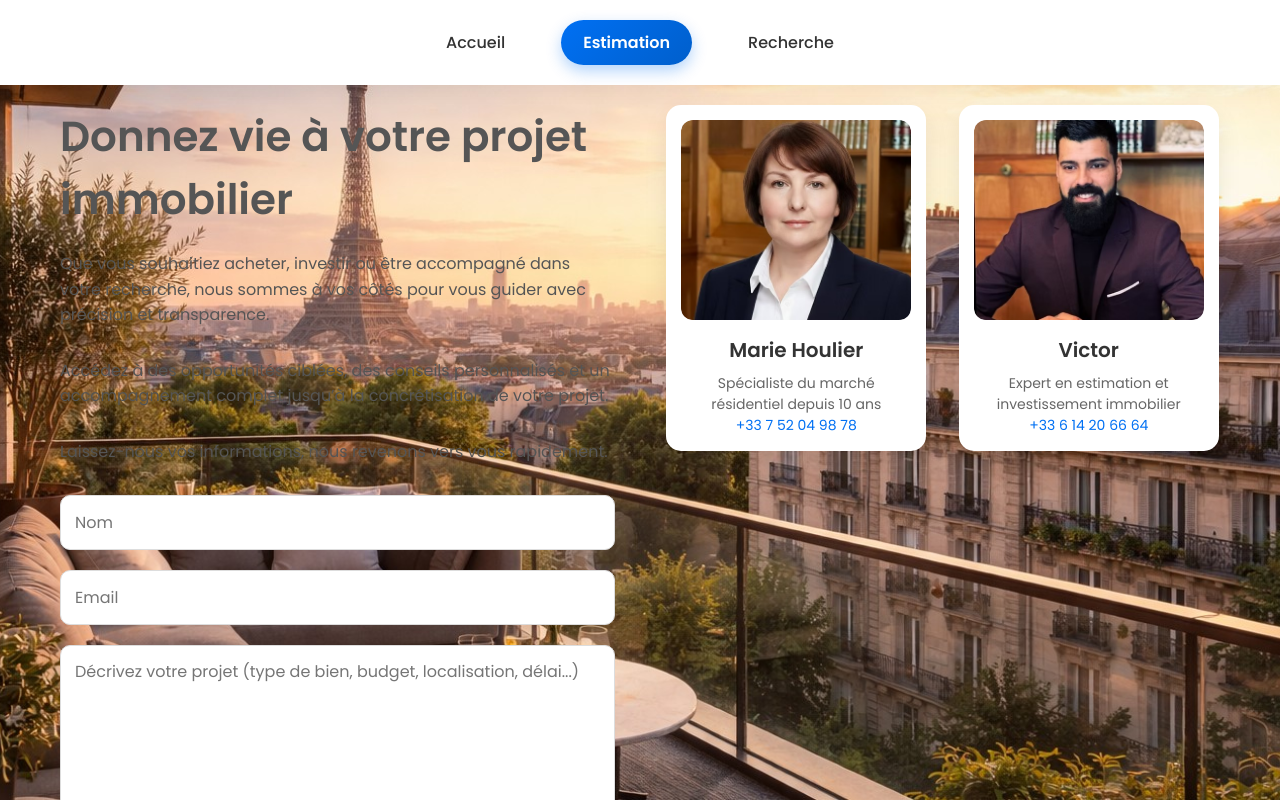
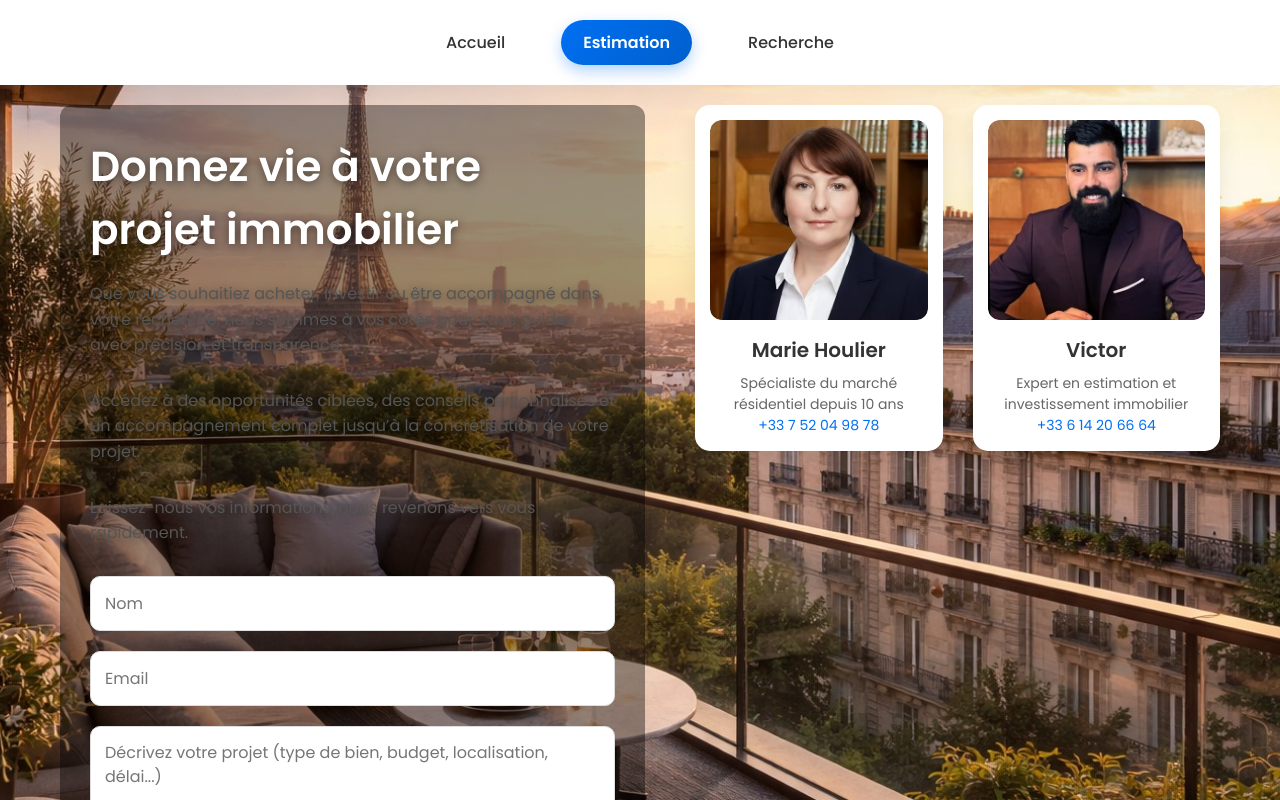
Before and after one commit to Juju-kpi/estimation_immo, a Next.js app: page /contact in a window 1280 px wide. Shown: the top 800 px of the page. Built offline with nearby package versions, Linux system fonts and the light colour scheme.

Commit message:
Update globals.css

```diff
--- a/app/globals.css
+++ b/app/globals.css
@@ -412,18 +412,27 @@ body {
 .contact-form-section {
   flex: 1;
   min-width: 300px;
-  color: #555;
+  background: rgba(0,0,0,0.4);
+  padding: 30px;
+  border-radius: 12px;
 }
 
 .contact-form-section h1 {
   font-size: 42px;
   margin-bottom: 20px;
+  color: white;
 }
 
 .contact-form-section p {
   font-size: 18px;
   color: #555;
   margin-bottom: 30px;
+  color: white;
+}
+
+.contact-form-section h1,
+.contact-form-section p {
+  text-shadow: 0 2px 10px rgba(0,0,0,0.5);
 }
 
 .contact-form input,
```
